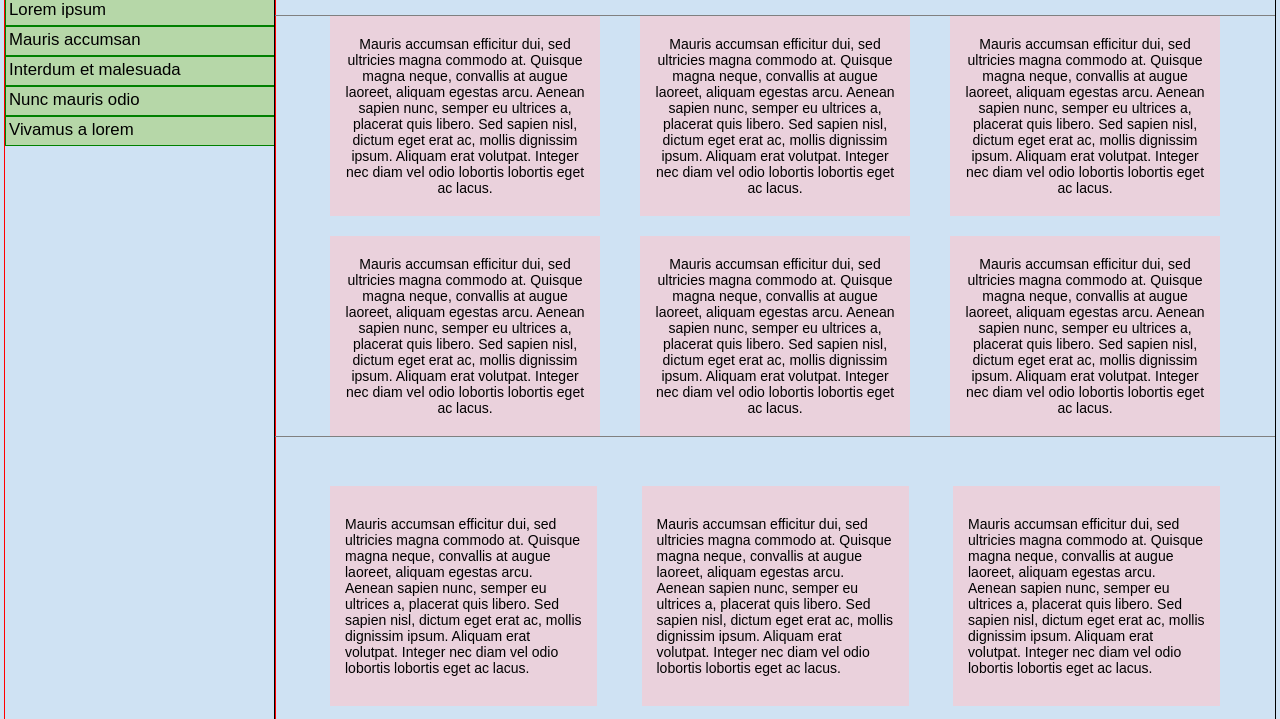
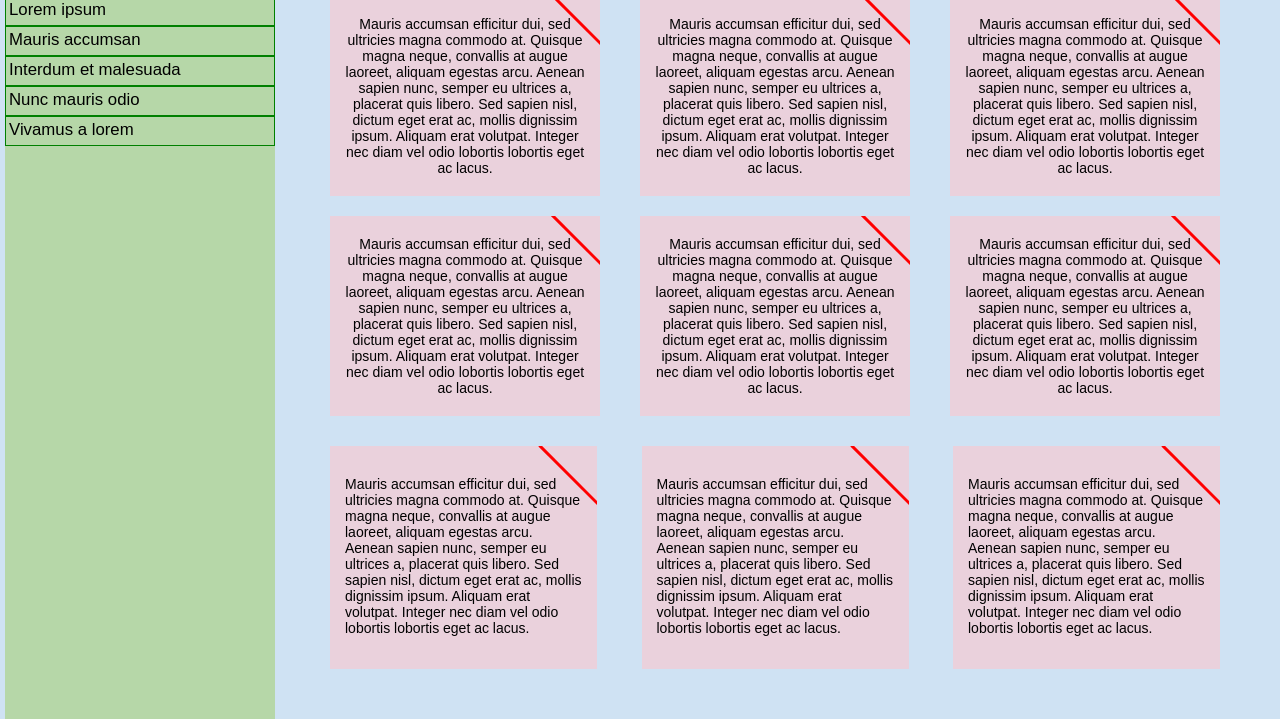
Before and after one commit to RazumO/BinaryAcademy, a plain HTML site: page Lecture5/index.html in a window 1280 px wide. Shown: the part 129-848 px from the top of the page. Drawn offline with Linux system fonts and the light colour scheme.

Commit message:
added ribbon

```diff
--- a/Lecture5/css/style.css
+++ b/Lecture5/css/style.css
@@ -7,7 +7,7 @@
 header {
 	height: 100px;
 	margin: 10px;
-	min-width: 580px;
+	min-width: 830px;
 	line-height: 100px;
 }
 
@@ -38,7 +38,8 @@
 	height: 650px;
 	margin: 0;
 	padding-left: 0px;
-	outline: 1px solid red;
+	outline: 0px solid red;
+	background-color: #B6D7A8;
 }
 
 	menu ul {
@@ -62,12 +63,12 @@
 	display: table-cell;
 	width: 100%;
 	height: 650px;
-	outline: 1px solid black;
+	outline: 0px solid black;
 }
 
 #main-higher {
 	width: 100%;
-	outline: 1px solid grey;
+	outline: 0px solid grey;
 }
 
 	#main-higher-items-wrapper {
@@ -76,7 +77,7 @@
 	}
 
 	.items-row {
-		margin-top: 20px;
+		margin-bottom: 20px;
 		overflow: hidden;
 		width: 100%;
 	}
@@ -160,6 +161,7 @@
 	.footer-higher-item {
 		box-sizing: border-box;
 		width: 33.33333333%;
+		outline: 0px solid black;
 		float: left;
 		padding: 0 4px;
 	}
@@ -176,3 +178,24 @@
 	height: 30px;
 	line-height: 30px;
 }
+
+.ribbon:after {
+	content: ' ';
+	float: right;
+	z-index: auto;
+	background-color: red;
+	height: 3px;
+	width: 85px;
+	position: relative;
+	top: -182px;
+	right: -30px;
+	transform: rotate(45deg);
+}
+
+.ribbon {
+	overflow: hidden;
+}
+
+.z-1000 {
+	z-index: -1000;
+}
--- a/Lecture5/index.html
+++ b/Lecture5/index.html
@@ -12,7 +12,7 @@
 		<div id="figure">
 			<img src="img/logo.png" height="100px" width="100px">
 		</div>
-		<h2>Neque porro quisquam est qui dolorem</h2>
+		<h2>Neque porro quisquam est qui dolorem quisquam est qui dolorem </h2>
 	</header>
 	<div class="clear"></div>
 	<div id="table-wrapper">
@@ -29,19 +29,19 @@
 		<div id="main-higher">
 			<div id="main-higher-items-wrapper">
 				<div class="items-row">
-					<div class="main-higher-item">
+					<div class="main-higher-item ribbon">
 						<div class="wrapper-for-vertical-align">
 							<span class="inner">Mauris accumsan efficitur dui, sed ultricies magna commodo at. Quisque magna neque, convallis at augue laoreet, aliquam egestas 	arcu. Aenean sapien nunc, semper eu ultrices a, placerat quis libero. Sed sapien nisl, dictum eget erat ac, mollis dignissim ipsum. Aliquam erat volutpat. Integer nec diam vel odio lobortis lobortis eget ac lacus.</span>
 						</div>
 					</div>
 					<div class="space-betwen-items"></div>
-					<div class="main-higher-item">
+					<div class="main-higher-item ribbon">
 						<div class="wrapper-for-vertical-align">
 							<span class="inner">Mauris accumsan efficitur dui, sed ultricies magna commodo at. Quisque magna neque, convallis at augue laoreet, aliquam egestas 	arcu. Aenean sapien nunc, semper eu ultrices a, placerat quis libero. Sed sapien nisl, dictum eget erat ac, mollis dignissim ipsum. Aliquam erat volutpat. Integer nec diam vel odio lobortis lobortis eget ac lacus.</span>
 						</div>
 					</div>
 					<div class="space-betwen-items"></div>
-					<div class="main-higher-item">
+					<div class="main-higher-item ribbon">
 						<div class="wrapper-for-vertical-align">
 							<span class="inner">Mauris accumsan efficitur dui, sed ultricies magna commodo at. Quisque magna neque, convallis at augue laoreet, aliquam egestas 	arcu. Aenean sapien nunc, semper eu ultrices a, placerat quis libero. Sed sapien nisl, dictum eget erat ac, mollis dignissim ipsum. Aliquam erat volutpat. Integer nec diam vel odio lobortis lobortis eget ac lacus.</span>
 						</div>
@@ -49,19 +49,19 @@
 				</div>
 				<div class="clear"></div>
 				<div class="items-row">
-					<div class="main-higher-item">
+					<div class="main-higher-item ribbon">
 						<div class="wrapper-for-vertical-align">
 							<span class="inner">Mauris accumsan efficitur dui, sed ultricies magna commodo at. Quisque magna neque, convallis at augue laoreet, aliquam egestas 	arcu. Aenean sapien nunc, semper eu ultrices a, placerat quis libero. Sed sapien nisl, dictum eget erat ac, mollis dignissim ipsum. Aliquam erat volutpat. Integer nec diam vel odio lobortis lobortis eget ac lacus.</span>
 						</div>
 					</div>
 					<div class="space-betwen-items"></div>
-					<div class="main-higher-item">
+					<div class="main-higher-item ribbon">
 						<div class="wrapper-for-vertical-align">
 							<span class="inner">Mauris accumsan efficitur dui, sed ultricies magna commodo at. Quisque magna neque, convallis at augue laoreet, aliquam egestas 	arcu. Aenean sapien nunc, semper eu ultrices a, placerat quis libero. Sed sapien nisl, dictum eget erat ac, mollis dignissim ipsum. Aliquam erat volutpat. Integer nec diam vel odio lobortis lobortis eget ac lacus.</span>
 						</div>
 					</div>
 					<div class="space-betwen-items"></div>
-					<div class="main-higher-item">
+					<div class="main-higher-item ribbon">
 						<div class="wrapper-for-vertical-align">
 							<span class="inner">Mauris accumsan efficitur dui, sed ultricies magna commodo at. Quisque magna neque, convallis at augue laoreet, aliquam egestas 	arcu. Aenean sapien nunc, semper eu ultrices a, placerat quis libero. Sed sapien nisl, dictum eget erat ac, mollis dignissim ipsum. Aliquam erat volutpat. Integer nec diam vel odio lobortis lobortis eget ac lacus.</span>
 						</div>
@@ -73,19 +73,19 @@
 			<div id="main-lower">
 				<div id="main-lower-items-wrapper">
 					<div class="items-row  inline-block">
-						<div class="main-lower-item">
+						<div class="main-lower-item  ribbon">
 							<div class="wrapper-for-vertical-align-lower">
 								<span class="inner">Mauris accumsan efficitur dui, sed ultricies magna commodo at. Quisque magna neque, convallis at augue laoreet, aliquam egestas 	arcu. Aenean sapien nunc, semper eu ultrices a, placerat quis libero. Sed sapien nisl, dictum eget erat ac, mollis dignissim ipsum. Aliquam erat volutpat. Integer nec diam vel odio lobortis lobortis eget ac lacus.</span>
 							</div>
 						</div>
 						<div class="space-betwen-lower-items"></div>
-						<div class="main-lower-item">
+						<div class="main-lower-item ribbon">
 							<div class="wrapper-for-vertical-align-lower">
 								<span class="inner">Mauris accumsan efficitur dui, sed ultricies magna commodo at. Quisque magna neque, convallis at augue laoreet, aliquam egestas 	arcu. Aenean sapien nunc, semper eu ultrices a, placerat quis libero. Sed sapien nisl, dictum eget erat ac, mollis dignissim ipsum. Aliquam erat volutpat. Integer nec diam vel odio lobortis lobortis eget ac lacus.</span>
 							</div>
 						</div>
 						<div class="space-betwen-lower-items"></div>
-						<div class="main-lower-item">
+						<div class="main-lower-item ribbon">
 							<div class="wrapper-for-vertical-align-lower">
 								<span class="inner">Mauris accumsan efficitur dui, sed ultricies magna commodo at. Quisque magna neque, convallis at augue laoreet, aliquam egestas 	arcu. Aenean sapien nunc, semper eu ultrices a, placerat quis libero. Sed sapien nisl, dictum eget erat ac, mollis dignissim ipsum. Aliquam erat volutpat. Integer nec diam vel odio lobortis lobortis eget ac lacus.</span>
 							</div>
```
